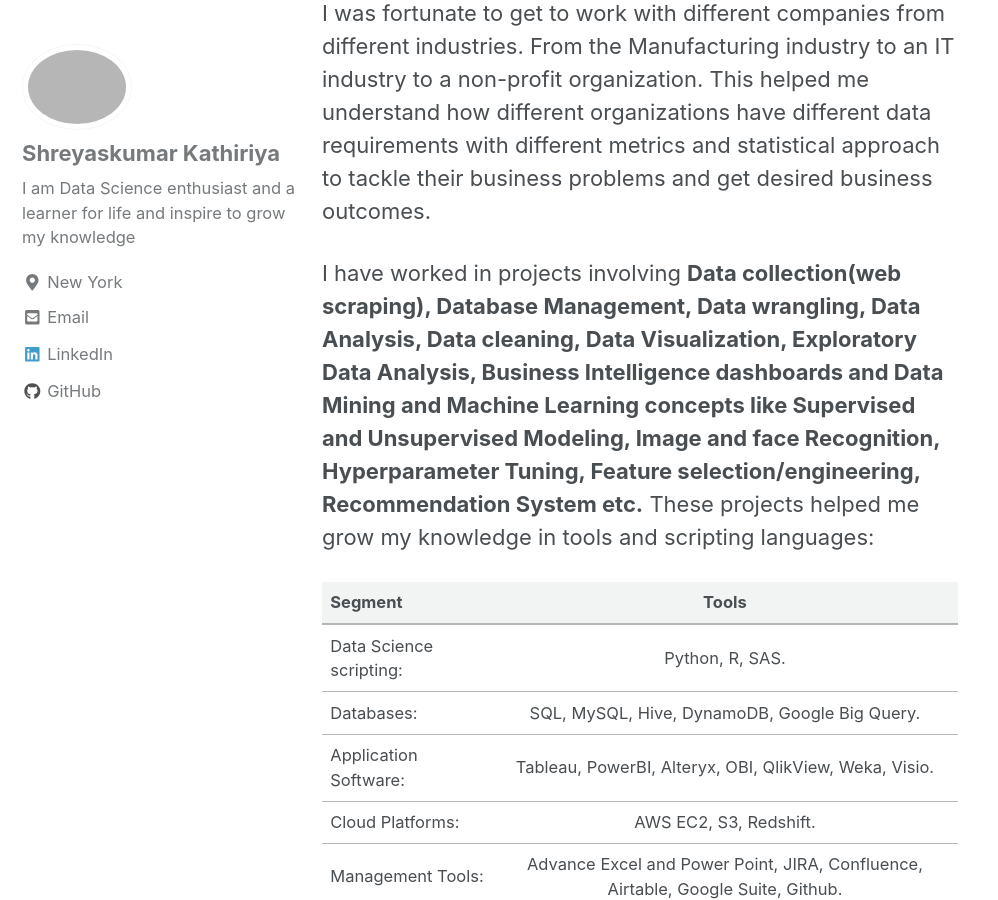
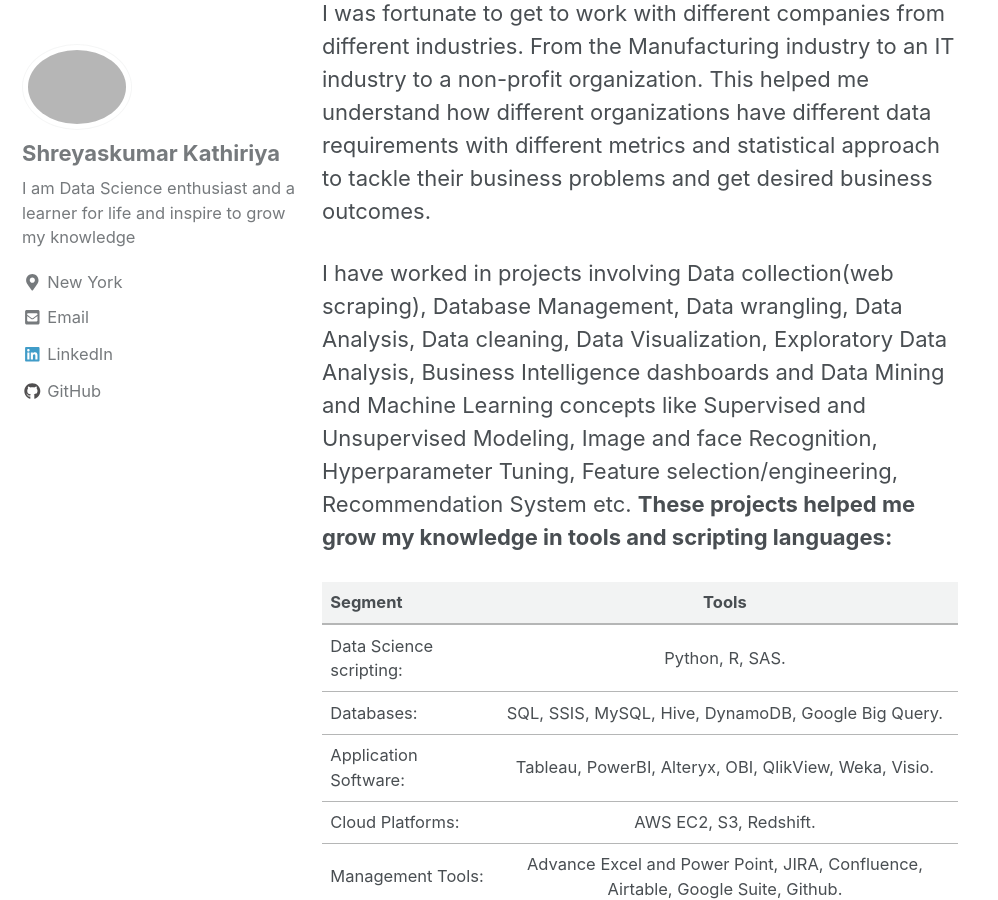
Before and after one commit to Shreyash1811/Shreyash1811.github.io, a Jekyll site: the page built from _pages/about.md, in a window 1280 px wide and 900 px high, scrolled down 2331 px. Shown: the whole window, without its empty margins (0-998 px from the left). Built offline with Jekyll 4.4.1, drawn with Linux system fonts in a browser that asks for light colours; nearby versions of some CDN libraries.

Commit message:
Update about.md

```diff
--- a/_pages/about.md
+++ b/_pages/about.md
@@ -23,13 +23,13 @@
 
 I was fortunate to get to work with different companies from different industries. From the Manufacturing industry to an IT industry to a non-profit organization. This helped me understand how different organizations have different data requirements with different metrics and statistical approach to tackle their business problems and get desired business outcomes.
 
-I have worked in projects involving **Data collection(web scraping), Database Management, Data wrangling, Data Analysis, Data cleaning, Data Visualization, Exploratory Data Analysis, Business Intelligence dashboards and Data Mining and Machine Learning concepts like Supervised and Unsupervised Modeling, Image and face Recognition, Hyperparameter Tuning, Feature selection/engineering, Recommendation System etc.**
-These projects helped me grow my knowledge in tools and scripting languages:
+I have worked in projects involving Data collection(web scraping), Database Management, Data wrangling, Data Analysis, Data cleaning, Data Visualization, Exploratory Data Analysis, Business Intelligence dashboards and Data Mining and Machine Learning concepts like Supervised and Unsupervised Modeling, Image and face Recognition, Hyperparameter Tuning, Feature selection/engineering, Recommendation System etc.
+**These projects helped me grow my knowledge in tools and scripting languages:**
 
 | Segment | Tools |
 |---------|:------:|
 |Data Science scripting:| Python, R, SAS.|
-|Databases:| SQL, MySQL, Hive, DynamoDB, Google Big Query.|
+|Databases:| SQL, SSIS, MySQL, Hive, DynamoDB, Google Big Query.|
 |Application Software:| Tableau, PowerBI, Alteryx, OBI, QlikView, Weka, Visio.|
 |Cloud Platforms:| AWS EC2, S3, Redshift.|
 |Management Tools:| Advance Excel and Power Point, JIRA, Confluence, Airtable, Google Suite, Github.|
```
